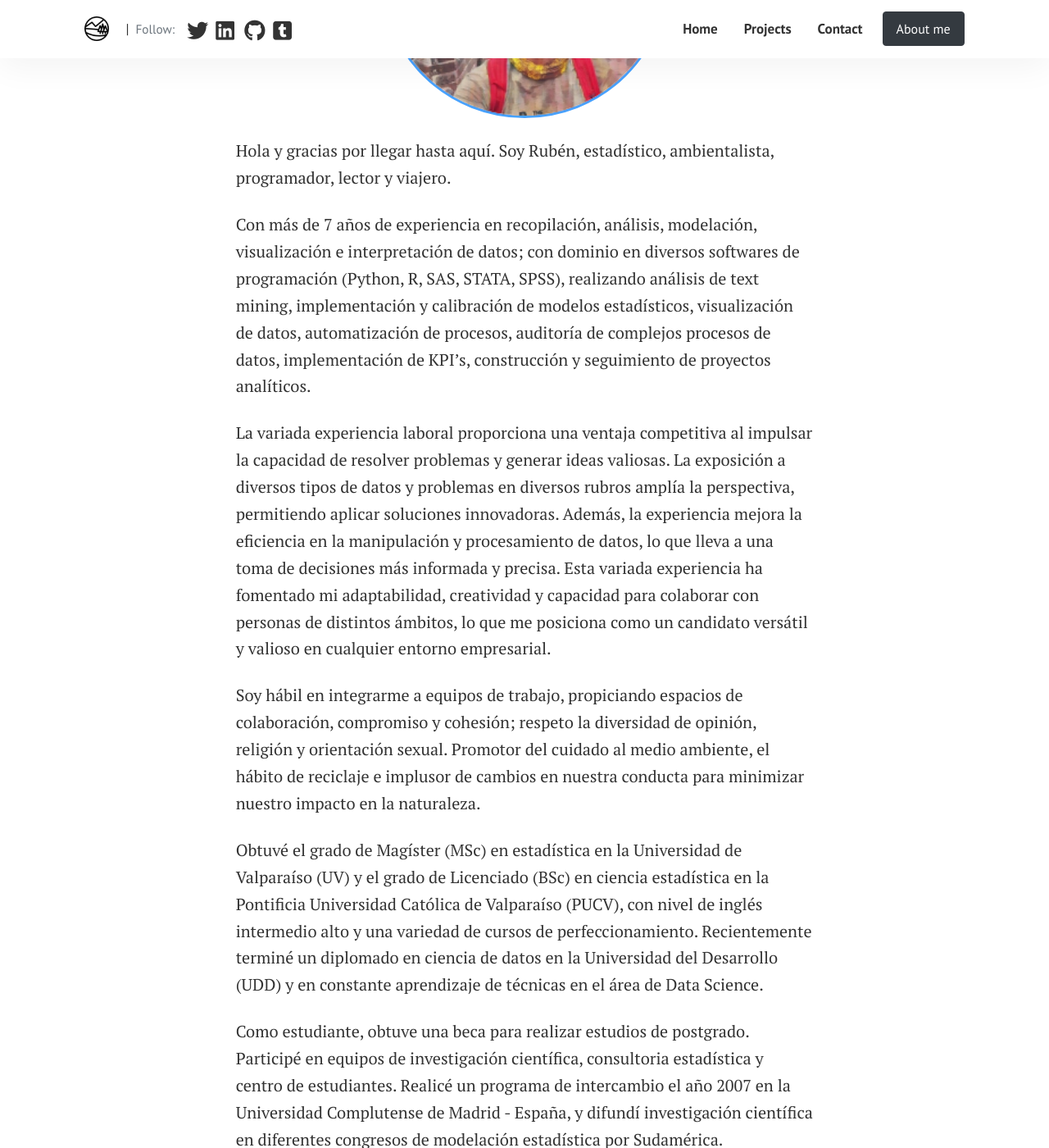
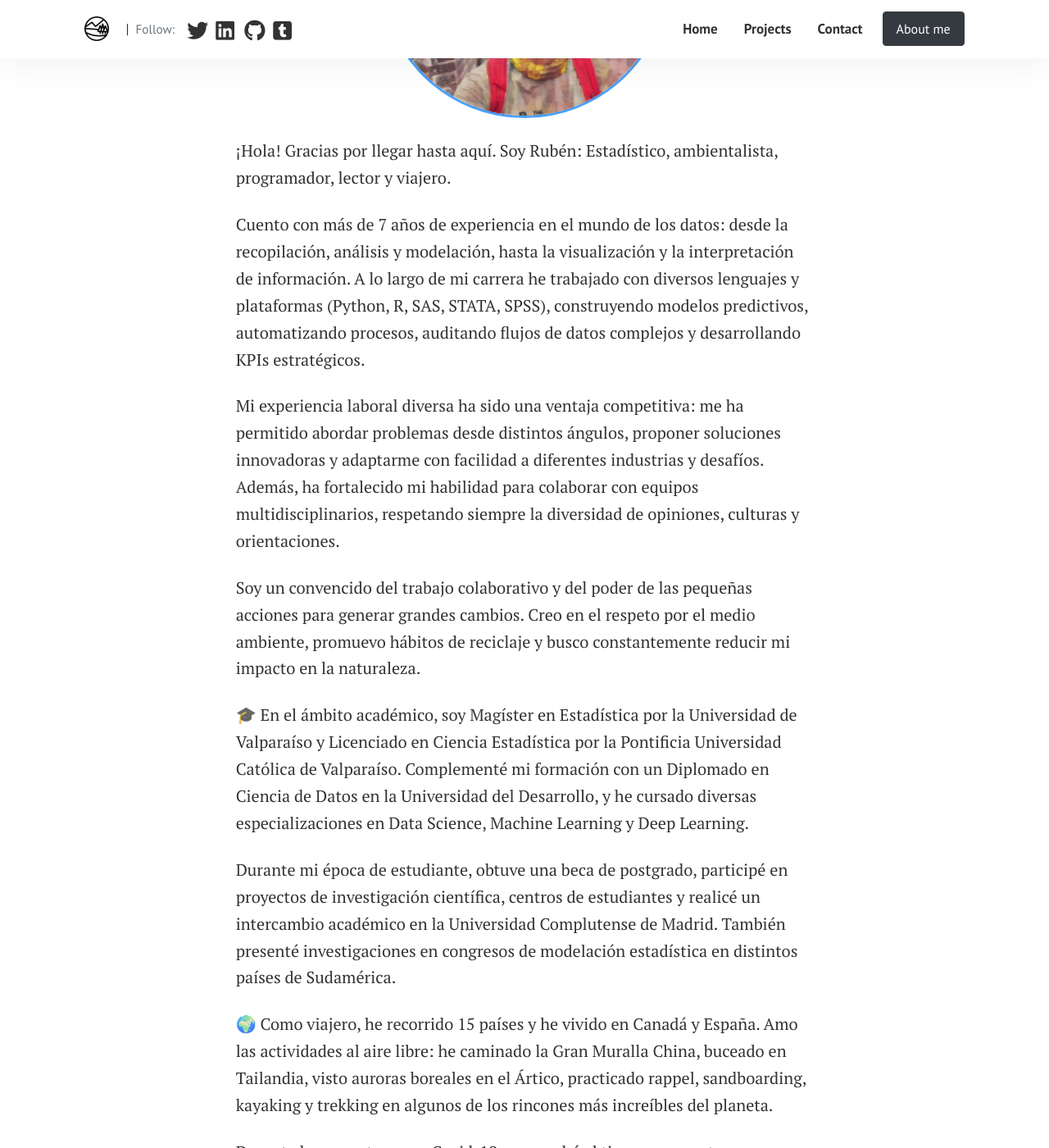
Before and after one commit to sarudalf3/sarudalf3.github.io, a Jekyll site: the page built from pages/about.md, in a window 1280 px wide and 1400 px high, scrolled down 404 px. Shown: the whole window at 82% size. Built offline with Jekyll 4.4.1, drawn with Linux system fonts in a browser that asks for light colours; nearby versions of some CDN libraries; some of the changed text lies outside the part shown.

```diff
--- a/pages/about.md
+++ b/pages/about.md
@@ -9,31 +9,33 @@ permalink: "/about/"
     <img src="/assets/images/about_me.png"  style="width: 400px;"/>
 </div>
 
-Hola y gracias por llegar hasta aquí. Soy Rubén, estadístico, ambientalista, programador, lector y viajero.
+¡Hola! Gracias por llegar hasta aquí.
+Soy Rubén: Estadístico, ambientalista, programador, lector y viajero.
 
-Con más de 7 años de experiencia en recopilación, análisis, modelación, visualización e interpretación de datos; con dominio en diversos softwares de programación (Python, R, SAS, STATA, SPSS), realizando análisis de text mining, implementación y calibración de modelos estadísticos, visualización de datos, automatización de procesos, auditoría de complejos procesos de datos, implementación de KPI's, construcción y seguimiento de proyectos analíticos.
+Cuento con más de 7 años de experiencia en el mundo de los datos: desde la recopilación, análisis y modelación, hasta la visualización y la interpretación de información.
+A lo largo de mi carrera he trabajado con diversos lenguajes y plataformas (Python, R, SAS, STATA, SPSS), construyendo modelos predictivos, automatizando procesos, auditando flujos de datos complejos y desarrollando KPIs estratégicos.
 
-La variada experiencia laboral proporciona una ventaja competitiva al impulsar la capacidad de resolver problemas y generar ideas valiosas. La exposición a diversos tipos de datos y problemas en diversos rubros amplía la perspectiva, permitiendo aplicar soluciones innovadoras. Además, la experiencia mejora la eficiencia en la manipulación y procesamiento de datos, lo que lleva a una toma de decisiones más informada y precisa. Esta variada experiencia ha fomentado mi adaptabilidad, creatividad y capacidad para colaborar con personas de distintos ámbitos, lo que me posiciona como un candidato versátil y valioso en cualquier entorno empresarial.
+Mi experiencia laboral diversa ha sido una ventaja competitiva: me ha permitido abordar problemas desde distintos ángulos, proponer soluciones innovadoras y adaptarme con facilidad a diferentes industrias y desafíos.
+Además, ha fortalecido mi habilidad para colaborar con equipos multidisciplinarios, respetando siempre la diversidad de opiniones, culturas y orientaciones.
 
-Soy hábil en integrarme a equipos de trabajo, propiciando espacios de colaboración, compromiso y cohesión; respeto la diversidad de opinión, religión y orientación sexual. Promotor del cuidado al medio ambiente, el hábito de reciclaje e implusor de cambios en nuestra conducta para minimizar nuestro impacto en la naturaleza.
+Soy un convencido del trabajo colaborativo y del poder de las pequeñas acciones para generar grandes cambios. Creo en el respeto por el medio ambiente, promuevo hábitos de reciclaje y busco constantemente reducir mi impacto en la naturaleza.
 
-<!--Estadístico, Magíster en estadística (U. Valparaíso) y licenciado en ciencia estadística (U. Católica de Valparaíso), con amplia experiencia en bases de datos en diversos lenguajes de programación (SAS, STATA, R, Python, SQL, MS Access, SPSS modeler), desarrollo en modelos de regresión, análisis multivariado, series de tiempo y algoritmos de machine learning; orientación al desarrollo de herramientas efectivas de visualización de datos, implementación de indicadores de desempeño, automatización de procesos y aprendizaje continuo en el campo de data science; con nivel de inglés avanzado. Con más de 5 años de experiencia, el desempeño mostrado da cuenta de una alta orientación a resultados y a la mejora continua, rápida adaptación, capacidad de gestión, excelencia en el servicio al cliente interno y habilidad para integrarse a equipos de trabajo, propiciando un clima laboral de colaboración, compromiso y cohesión.-->
+🎓 En el ámbito académico, soy Magíster en Estadística por la Universidad de Valparaíso y Licenciado en Ciencia Estadística por la Pontificia Universidad Católica de Valparaíso.
+Complementé mi formación con un Diplomado en Ciencia de Datos en la Universidad del Desarrollo, y he cursado diversas especializaciones en Data Science, Machine Learning y Deep Learning.
 
-Obtuvé el grado de Magíster (MSc) en estadística en la Universidad de Valparaíso (UV) y el grado de Licenciado (BSc) en ciencia estadística en la Pontificia Universidad Católica de Valparaíso (PUCV), con nivel de inglés intermedio alto y una variedad de cursos de perfeccionamiento. Recientemente terminé un diplomado en ciencia de datos en la Universidad del Desarrollo (UDD) y en constante aprendizaje de técnicas en el área de Data Science.
+Durante mi época de estudiante, obtuve una beca de postgrado, participé en proyectos de investigación científica, centros de estudiantes y realicé un intercambio académico en la Universidad Complutense de Madrid. También presenté investigaciones en congresos de modelación estadística en distintos países de Sudamérica.
 
-Como estudiante, obtuve una beca para realizar estudios de postgrado. Participé en equipos de investigación científica, consultoria estadística y centro de estudiantes. Realicé un programa de intercambio el año 2007 en la Universidad Complutense de Madrid - España, y difundí investigación científica en diferentes congresos de modelación estadística por Sudamérica.
+🌍 Como viajero, he recorrido 15 países y he vivido en Canadá y España.
+Amo las actividades al aire libre: he caminado la Gran Muralla China, buceado en Tailandia, visto auroras boreales en el Ártico, practicado rappel, sandboarding, kayaking y trekking en algunos de los rincones más increíbles del planeta.
 
-En mi étapa de viajero llegué a conocer 15 países, siendo residente temporal en Canadá y España. Amante de actividades outdoor, lo que me ha llevado a recorrer la gran muralla China; bucear en Tailandia; ver auroras boreales en el ártico; hacer rappel, sunboarding, trekking, camping, kayaking en variados lugares del planeta.
+Durante la cuarentena por Covid-19, aproveché el tiempo para retomar y potenciar el aprendizaje continuo: perfeccioné mis habilidades en programación Python, visualización con Power BI y Tableau, y profundicé en técnicas de machine learning y deep learning. También cursé un bootcamp de Full-Stack Python Developer que impulsó mi perfil como programador.
 
-En el período de cuarentena Covid-19 retomé el aprendizaje en nuevas herramientas analíticas disponibles, aprendiendo a programar en Python, crear visualizaciones en Power BI y Tableau, ejercitar diversos tópicos en Data Science, Machine Learning y Deep Learning. Mediante SENCE realicé un bootcamp de Full-Stack Python, este aprendizaje fue el inicio como programador, dónde la habilidad de ágil lector, dominio de inglés y mi profesión contribuyen a construir un sólido perfil de data scientist.
+Hoy me desempeño desarrollando soluciones innovadoras de analítica avanzada en el sector minero: diseño y difundo dashboards estratégicos, implemento pipelines de datos utilizando Snowflake y SAP (PM/MM), transformo información con R/Python y visualizo resultados a través de Power BI.
 
-Actualmente desarrollo soluciones innovadoras de análitica avanzada en el rubro minero, con énfasis en el desarrollo, diseño y difusión de dashboards y paneles de control de KPIs; implementado pipelines con input de data en Snowflake y los módulos de PM/MM de SAP, transformando la información mediante R/Python, y visualizando los resultados en Power BI.
+Ah, y si te preguntas de dónde viene mi nickname sarudalf... es una mezcla de Saruman y Gandalf.
+Porque, claro, no podía faltar un guiño a mi amor por El Señor de los Anillos.
 
-<!--En el período de cuarentena Covid-19 comencé el proceso de continuous learning; mediante una licencia de Coursera aprendí a programar en Python, crear visualizaciones en Power BI y Tableau, ejercitar diversos tópicos en Data Science, Machine Learning y Deep Learning. Mediante SENCE realicé un bootcamp de Full-Stack Python. Este aprendizaje fue el inicio como programador, dónde la habilidad de ágil lector, dominio de inglés y mi profesión contribuyen a construir un sólido perfil como Data Scientist.-->
-
-Mi nickname se debe al señor de Anillos, sarudalf es la amalgama de los nombres de los magos Saruman y Gandalf.
-
-Te dejo mi cv y un link de contacto para más información.
+Si quieres saber más sobre mí, te invito a revisar mi CV o a contactarme. 🚀
 
 <center>
     <a class="d-inline-block" target="_blank" href="/assets/cv/Resume_Ruben_Miranda.pdf">
```
Also changed, not shown: _posts/2025-02-16-YOLOv8.md (added, +95 -0 lines), assets/images/posts/yolov11.png (added).
